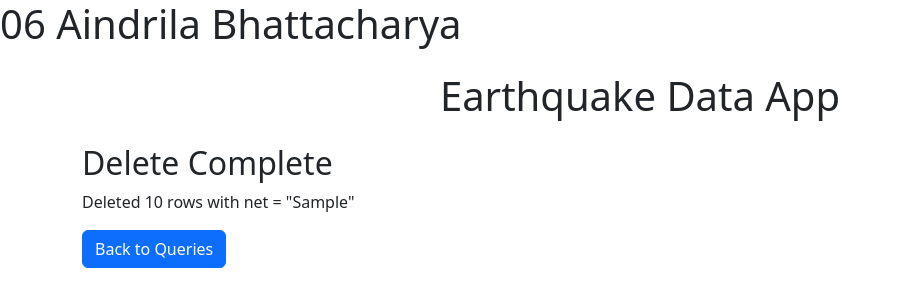
After one commit to AindrilaBhattacharya/quiz2, a Flask app: template templates/delete_success.html in a window 1280 px wide. The commit adds this page. Shown: the top 307 px of the page, without its empty margins (0-899 px from the left). Run offline with Flask 3, Linux system fonts and the light colour scheme; the template is opened without the code that fills it: most values are stand-ins (such as "Sample title", 1, 10 or a date in 2020).

Commit message:
implemented delete

```diff
--- a/app.py
+++ b/app.py
@@ -94,6 +94,9 @@ def query():
                     ORDER BY time DESC
                 """
             df = pd.read_sql(query, conn, params=[min_mag, max_mag])
+            conn.close()
+            html_table = df.to_html(classes='table table-striped', index=False).replace('\n', '')
+            return render_template('results.html', tables=[html_table], titles=df.columns.values)
 
 
         elif query_type == 'location':
@@ -115,27 +118,45 @@ def query():
                       center_lon-degrees, center_lon+degrees,
                       min_mag, max_mag]
             df = pd.read_sql(sql, conn, params=params)
+            conn.close()
+            html_table = df.to_html(classes='table table-striped', index=False).replace('\n', '')
+            return render_template('results.html', tables=[html_table], titles=df.columns.values)
 
         elif query_type == 'delete_net':
             net = request.form.get('net_value')
 
-            sql = """SELECT COUNT(*) FROM Earthquakes2 WHERE net = ?"""
+            sql = """SELECT COUNT(*) AS cnt FROM Earthquakes2 WHERE net = ?"""
             params = [net]
             df = pd.read_sql(sql, conn, params=params)
-
-            count_to_delete = int(df.iloc[0])
+            conn.close()
+            count_to_delete = int(df.iloc[0]['cnt'])
 
             return render_template(
                 "confirm_delete.html",
                 net_value=net,
                 count_to_delete=count_to_delete
             )
+        elif query_type == 'confirm_delete_net':
+            net = request.form.get('net_value')
 
-        conn.close()
-        # Remove leading/trailing whitespace characters from string columns
-        if query_type != 'delete_net':
-            html_table = df.to_html(classes='table table-striped', index=False).replace('\n', '')
-            return render_template('results.html', tables=[html_table], titles=df.columns.values)
+            sql = """DELETE FROM Earthquakes2 WHERE net = ?"""
+
+            cur = conn.cursor()
+            cur.execute(sql, (net,))
+            conn.commit()
+            deleted_rows = cur.rowcount
+            conn.close()
+
+            return render_template(
+                "delete_success.html",
+                net_value=net,
+                deleted_rows=deleted_rows
+            )
+
+        # # Remove leading/trailing whitespace characters from string columns
+        # if query_type != 'delete_net':
+        #     html_table = df.to_html(classes='table table-striped', index=False).replace('\n', '')
+        #     return render_template('results.html', tables=[html_table], titles=df.columns.values)
 
     return render_template('query.html')
 
--- /dev/null
+++ b/templates/delete_success.html
@@ -0,0 +1,6 @@
+{% extends "layout.html" %}
+{% block content %}
+<h2>Delete Complete</h2>
+<p>Deleted {{ deleted_rows }} rows with net = "{{ net_value }}"</p>
+<a href="{{ url_for('query') }}" class="btn btn-primary">Back to Queries</a>
+{% endblock %}
--- a/templates/index.html
+++ b/templates/index.html
@@ -1,6 +1,6 @@
 {% extends "layout.html" %}
 {% block content %}
-<img src="../image1.jpeg" width="1600" height="1066">
+<img src="../image1.jpeg" width="800" height="533">
 <div class="text-center">
     <a href="{{ url_for('insert') }}" class="btn btn-primary btn-lg mb-3">Insert New Earthquake</a><br>
     <a href="{{ url_for('query') }}" class="btn btn-success btn-lg mb-3">Query Earthquakes</a><br>
```
